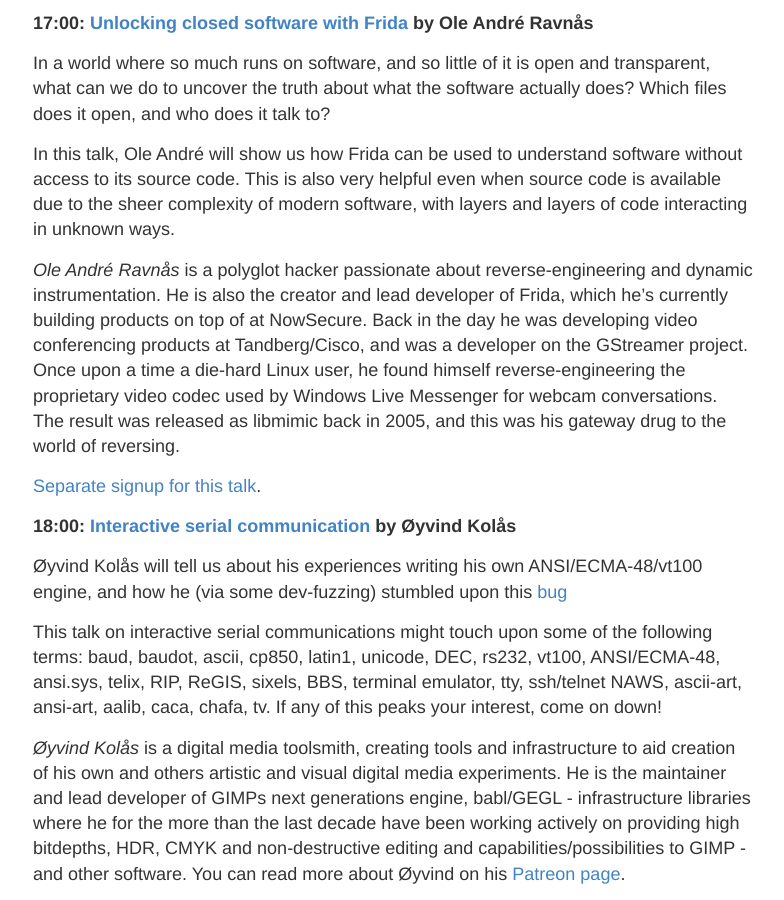
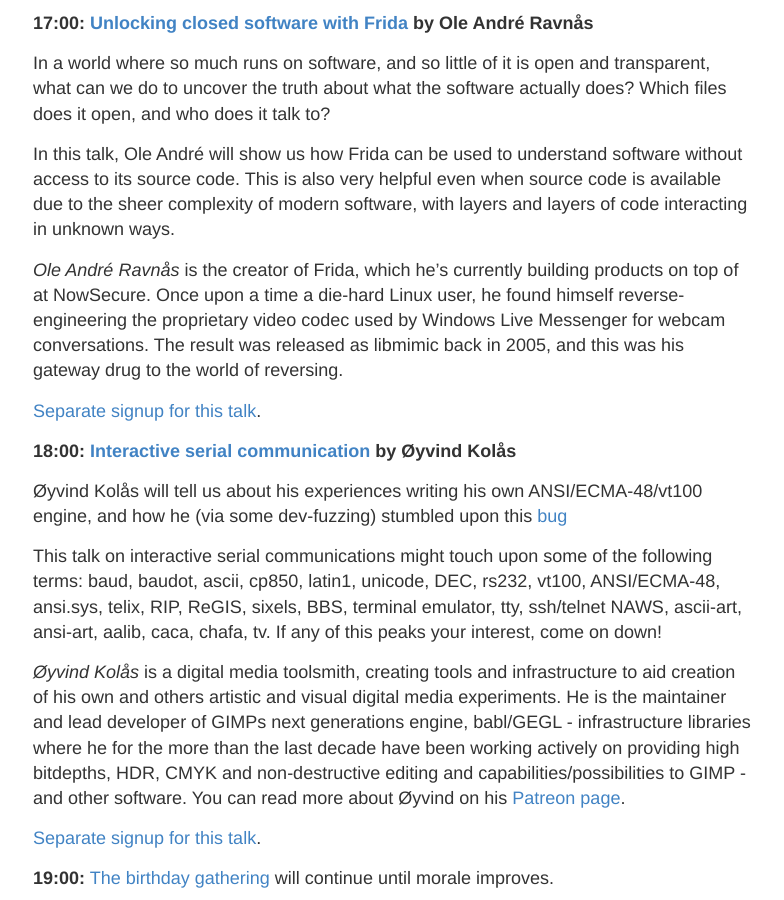
Before and after one commit to labanskoller/hackeriet_blog, a Jekyll site: the page built from _posts/2020-02-20-hackeriet-10.md, in a window 1280 px wide and 900 px high, scrolled down 2781 px. Shown: the whole window, without its empty margins (247-1031 px from the left). Built offline with Jekyll 4.4.1, drawn with Linux system fonts in a browser that asks for light colours.

Commit message:
Update oleavr's bio

```diff
--- a/_posts/2020-02-20-hackeriet-10.md
+++ b/_posts/2020-02-20-hackeriet-10.md
@@ -63,7 +63,7 @@ In a world where so much runs on software, and so little of it is open and trans
 
 In this talk, Ole André will show us how Frida can be used to understand software without access to its source code. This is also very helpful even when source code is available due to the sheer complexity of modern software, with layers and layers of code interacting in unknown ways.
 
-*Ole André Ravnås* is a polyglot hacker passionate about reverse-engineering and dynamic instrumentation. He is also the creator and lead developer of Frida, which he's currently building products on top of at NowSecure. Back in the day he was developing video conferencing products at Tandberg/Cisco, and was a developer on the GStreamer project. Once upon a time a die-hard Linux user, he found himself reverse-engineering the proprietary video codec used by Windows Live Messenger for webcam conversations. The result was released as libmimic back in 2005, and this was his gateway drug to the world of reversing.
+*Ole André Ravnås* is the creator of Frida, which he's currently building products on top of at NowSecure. Once upon a time a die-hard Linux user, he found himself reverse-engineering the proprietary video codec used by Windows Live Messenger for webcam conversations. The result was released as libmimic back in 2005, and this was his gateway drug to the world of reversing.
 
 [Separate signup for this talk](https://www.meetup.com/hackeriet/events/269090108/).
 
```
